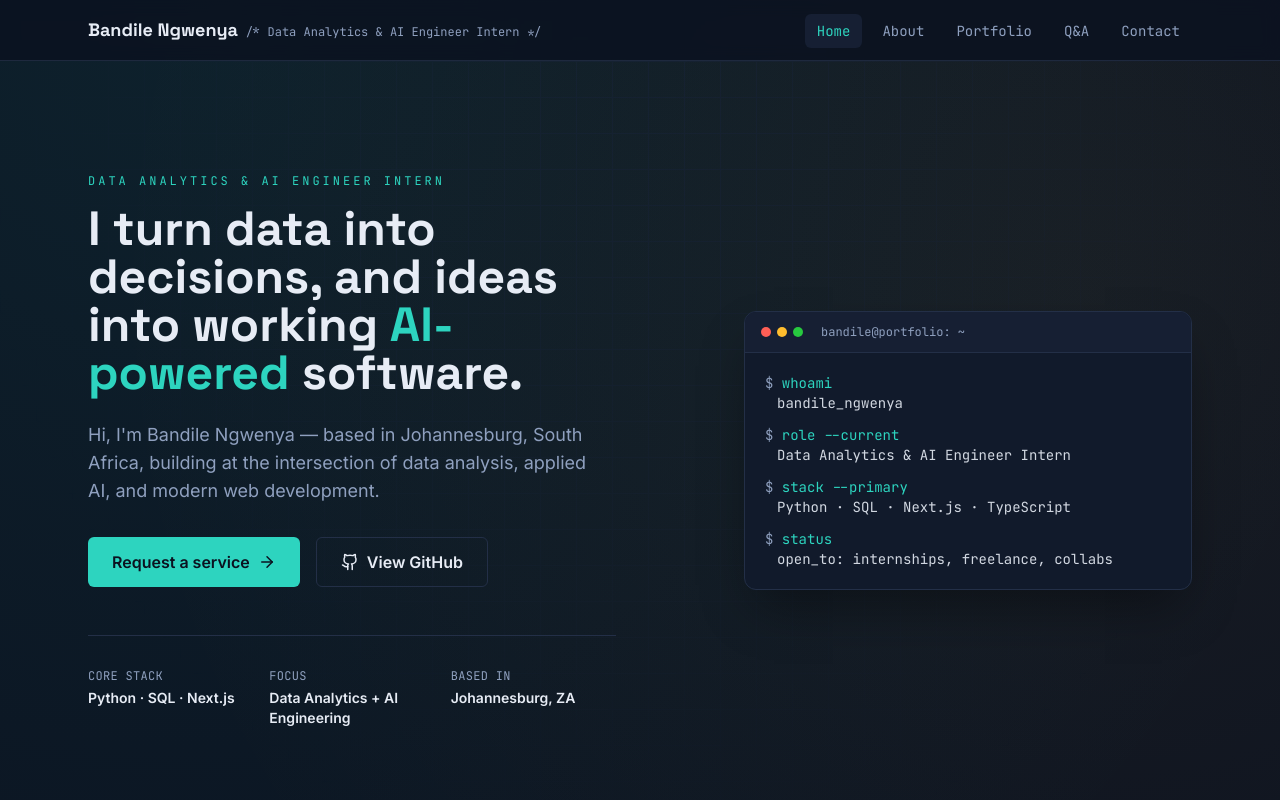
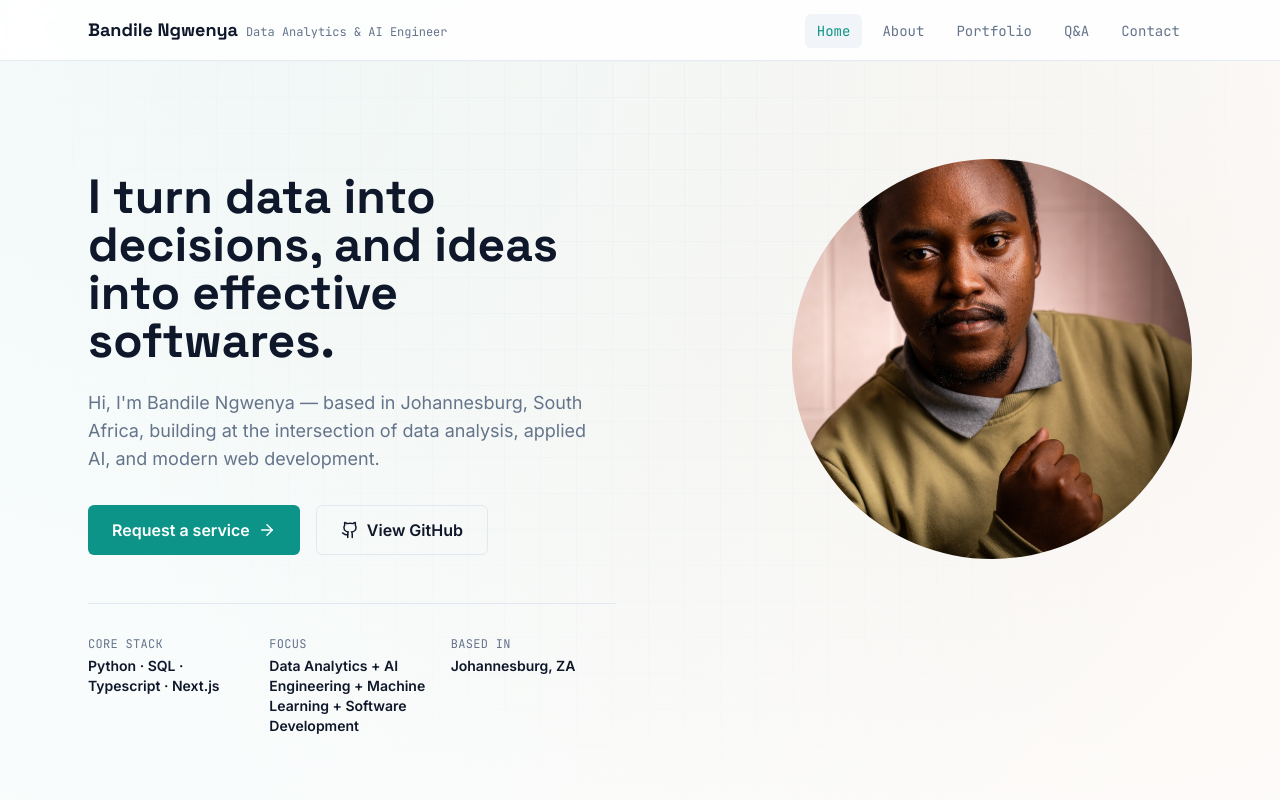
Before and after one commit to Bandile024/bandile-portfolio, a Next.js app: page / in a window 1280 px wide. Shown: the top 800 px of the page. Built offline with nearby package versions, Linux system fonts and the light colour scheme.

Commit message:
- Added a profile picture -Removed Terminal.tsx - Changed background color and text color - Editted some wording on the site.ts

```diff
--- a/app/globals.css
+++ b/app/globals.css
@@ -9,8 +9,8 @@
 
   body {
     @apply bg-base text-ink font-body antialiased;
-    background-image: radial-gradient(circle at 15% 0%, rgba(45, 212, 191, 0.08), transparent 40%),
-      radial-gradient(circle at 85% 10%, rgba(245, 184, 73, 0.06), transparent 35%);
+    background-image: radial-gradient(circle at 15% 0%, rgba(13, 148, 136, 0.06), transparent 40%),
+  radial-gradient(circle at 85% 10%, rgba(180, 83, 9, 0.05), transparent 35%);
   }
 
   h1,
@@ -21,7 +21,7 @@
   }
 
   :focus-visible {
-    outline: 2px solid #2dd4bf;
+    outline: 2px solid #0d9488;
     outline-offset: 3px;
   }
 }
--- a/app/page.tsx
+++ b/app/page.tsx
@@ -1,7 +1,7 @@
 import Link from "next/link";
 import { ArrowRight, Github } from "lucide-react";
 import AnimatedSection from "@/components/AnimatedSection";
-import Terminal from "@/components/Terminal";
+import ProfilePanel from "@/components/ProfilePanel";
 import SectionHeading from "@/components/SectionHeading";
 import { heroStats, profile, skillGroups, about } from "@/data/site";
 
@@ -13,10 +13,8 @@ export default function HomePage() {
         <div className="bg-grid pointer-events-none absolute inset-0 opacity-40 [mask-image:radial-gradient(ellipse_at_top,black,transparent_75%)]" />
         <div className="container-xl relative grid gap-12 py-20 md:grid-cols-2 md:items-center md:py-28">
           <AnimatedSection>
-            <p className="eyebrow mb-4">Data Analytics &amp; AI Engineer Intern</p>
             <h1 className="font-display text-4xl font-bold leading-tight sm:text-5xl">
-              I turn data into decisions, and ideas into working{" "}
-              <span className="text-accent">AI-powered</span> software.
+              I turn data into decisions, and ideas into effective softwares.
             </h1>
             <p className="mt-6 max-w-lg text-lg text-muted">
               Hi, I&apos;m {profile.name} — based in {profile.location}, building
@@ -51,8 +49,8 @@ export default function HomePage() {
             </dl>
           </AnimatedSection>
 
-          <AnimatedSection delay={0.15} className="flex justify-center md:justify-end">
-            <Terminal />
+          <AnimatedSection delay={0.15} className="flex justify-center md:justify-end md:-mt-48">
+            <ProfilePanel />
           </AnimatedSection>
         </div>
       </section>
--- a/components/Header.tsx
+++ b/components/Header.tsx
@@ -11,7 +11,7 @@ export default function Header() {
             {profile.name}
           </span>
           <span className="font-mono text-xs text-muted group-hover:text-accent">
-            {"/* " + profile.role + " */"}
+            {" " + profile.role + " "}
           </span>
         </Link>
         <nav aria-label="Primary">
--- /dev/null
+++ b/components/ProfilePanel.tsx
@@ -0,0 +1,14 @@
+import Image from "next/image";
+import { profile } from "@/data/site";
+
+export default function ProfilePanel() {
+  return (
+    <Image
+      src={profile.photoUrl}
+      alt={profile.name}
+      width={400}
+      height={400}
+      className="h-[400px] w-[400px] rounded-full object-cover "
+    />
+  );
+}
--- a/components/Terminal.tsx
+++ /dev/null
@@ -1,78 +0,0 @@
-"use client";
-
-import { useEffect, useState } from "react";
-
-const LINES = [
-  { prompt: "whoami", output: "bandile_ngwenya" },
-  { prompt: "role --current", output: "Data Analytics & AI Engineer Intern" },
-  { prompt: "stack --primary", output: "Python · SQL · Next.js · TypeScript" },
-  { prompt: "status", output: "open_to: internships, freelance, collabs" },
-];
-
-// The site's signature element: a small "terminal" that types itself
-// out on load. It stands in for the hero image — appropriate for a data
-// + AI + dev profile, where the command line is genuinely part of the
-// day-to-day toolkit rather than a decorative flourish.
-export default function Terminal() {
-  const [lineIndex, setLineIndex] = useState(0);
-  const [charIndex, setCharIndex] = useState(0);
-  const [showOutput, setShowOutput] = useState<boolean[]>([]);
-
-  useEffect(() => {
-    if (lineIndex >= LINES.length) return;
-
-    const current = LINES[lineIndex].prompt;
-
-    if (charIndex < current.length) {
-      const t = setTimeout(() => setCharIndex((c) => c + 1), 35);
-      return () => clearTimeout(t);
-    }
-
-    const revealTimeout = setTimeout(() => {
-      setShowOutput((prev) => {
-        const next = [...prev];
-        next[lineIndex] = true;
-        return next;
-      });
-      const nextLineTimeout = setTimeout(() => {
-        setLineIndex((i) => i + 1);
-        setCharIndex(0);
-      }, 350);
-      return () => clearTimeout(nextLineTimeout);
-    }, 200);
-
-    return () => clearTimeout(revealTimeout);
-  }, [charIndex, lineIndex]);
-
-  return (
-    <div className="card w-full max-w-md overflow-hidden !p-0 font-mono text-sm shadow-2xl shadow-black/40">
-      <div className="flex items-center gap-1.5 border-b border-border bg-surface2 px-4 py-3">
-        <span className="h-2.5 w-2.5 rounded-full bg-[#ff5f56]" />
-        <span className="h-2.5 w-2.5 rounded-full bg-[#ffbd2e]" />
-        <span className="h-2.5 w-2.5 rounded-full bg-[#27c93f]" />
-        <span className="ml-3 text-xs text-muted">bandile@portfolio: ~</span>
-      </div>
-      <div className="min-h-[220px] space-y-3 p-5">
-        {LINES.map((line, i) => {
-          if (i > lineIndex) return null;
-          const isTyping = i === lineIndex;
-          const text = isTyping ? line.prompt.slice(0, charIndex) : line.prompt;
-          return (
-            <div key={line.prompt}>
-              <p className="text-accent">
-                <span className="text-muted">$ </span>
-                {text}
-                {isTyping && charIndex < line.prompt.length && (
-                  <span className="ml-0.5 inline-block h-4 w-2 animate-blink bg-accent align-middle" />
-                )}
-              </p>
-              {showOutput[i] && (
-                <p className="pl-3 text-ink/90">{line.output}</p>
-              )}
-            </div>
-          );
-        })}
-      </div>
-    </div>
-  );
-}
--- a/data/site.ts
+++ b/data/site.ts
@@ -5,17 +5,18 @@
 
 export const profile = {
   name: "Bandile Ngwenya",
-  role: "Data Analytics & AI Engineer Intern",
+  role: "Data Analytics & AI Engineer",
   tagline:
-    "I turn messy data into decisions, and ideas into working AI-powered software.",
+    "I turn messy data into decisions, and ideas into working AI Software Development.",
   location: "Johannesburg, South Africa",
-  email: "bandilengwenya21112002@gmail.com",
+  email: "bandilengwenya84@gmail.com",
   phone: "060 749 1759",
   github: "https://github.com/Bandile024",
   githubUsername: "Bandile024",
   facebook: "https://facebook.com/yourprofile",
   twitter: "https://x.com/Bandile84",
   resumeUrl: "/Bandile-Ngwenya-CV.pdf",
+  photoUrl: "/profile.jpg",
 };
 
 export const nav = [
@@ -27,19 +28,19 @@ export const nav = [
 ];
 
 export const heroStats = [
-  { label: "Core stack", value: "Python · SQL · Next.js" },
-  { label: "Focus", value: "Data Analytics + AI Engineering" },
+  { label: "Core stack", value: "Python · SQL · Typescript · Next.js" },
+  { label: "Focus", value: "Data Analytics + AI Engineering + Machine Learning + Software Development" },
   { label: "Based in", value: "Johannesburg, ZA" },
 ];
 
 export const skillGroups = [
   {
     title: "Data Analytics",
-    tools: ["Python (Pandas, NumPy)", "SQL", "Power BI / Excel", "Data Visualization", "Statistical Analysis"],
+    tools: ["Python (Pandas, NumPy, Seaborn)", "SQL", "Tabluea", "Data Visualization", "Statistical Analysis"],
   },
   {
     title: "AI & Machine Learning",
-    tools: ["Scikit-learn", "AI-assisted development", "Prompt Engineering", "Model Evaluation"],
+    tools: ["Scikit-learn", "AI Development", "Prompt Engineering", "Model Evaluation"],
   },
   {
     title: "Web Development",
@@ -52,7 +53,7 @@ export const skillGroups = [
 ];
 
 export const about = {
-  intro: `I'm Bandile Ngwenya, a Data Analytics & AI Engineer Intern based in Johannesburg,
+  intro: `I'm Bandile Ngwenya, an Aspiring Data Analytics & AI Engineer based in Johannesburg,
   South Africa. My work sits at the intersection of two things I care about: making
   sense of data, and building software that puts that understanding to use.`,
   body: [
--- a/tailwind.config.ts
+++ b/tailwind.config.ts
@@ -9,14 +9,14 @@ const config: Config = {
   theme: {
     extend: {
       colors: {
-        base: "#0B1220",
-        surface: "#111A2B",
-        surface2: "#161F33",
-        border: "#232F47",
-        ink: "#E7ECF5",
-        muted: "#8FA0BF",
-        accent: "#2DD4BF",
-        accent2: "#F5B849",
+        base: "#FFFFFF",
+        surface: "#F8FAFC",
+        surface2: "#F1F5F9",
+        border: "#E2E8F0",
+        ink: "#0F172A",
+        muted: "#64748B",
+        accent: "#0D9488",
+        accent2: "#B45309",
       },
       fontFamily: {
         display: ["var(--font-space-grotesk)", "sans-serif"],
@@ -24,8 +24,8 @@ const config: Config = {
         mono: ["var(--font-jetbrains-mono)", "monospace"],
       },
       backgroundImage: {
-        grid: "linear-gradient(to right, #1a2540 1px, transparent 1px), linear-gradient(to bottom, #1a2540 1px, transparent 1px)",
-      },
+  grid: "linear-gradient(to right, #E2E8F0 1px, transparent 1px), linear-gradient(to bottom, #E2E8F0 1px, transparent 1px)",
+},
       backgroundSize: {
         grid: "36px 36px",
       },
--- a/tsconfig.json
+++ b/tsconfig.json
@@ -5,6 +5,7 @@
     "allowJs": true,
     "skipLibCheck": true,
     "strict": true,
+    "forceConsistentCasingInFileNames": true,
     "noEmit": true,
     "esModuleInterop": true,
     "module": "esnext",
```
Also changed, not shown: public/profile.jpg (added), 1 other file (tests, documents, lock files or other folders).
